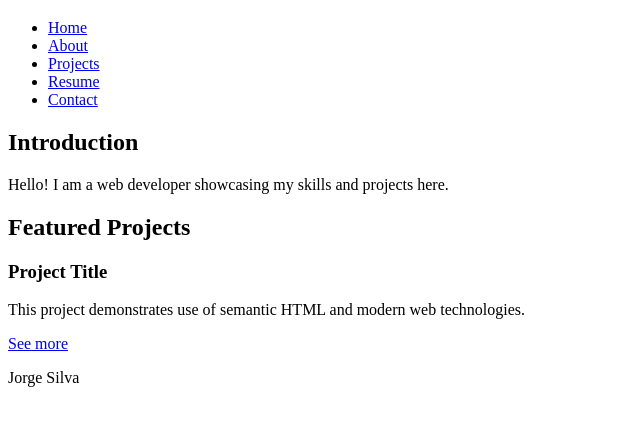
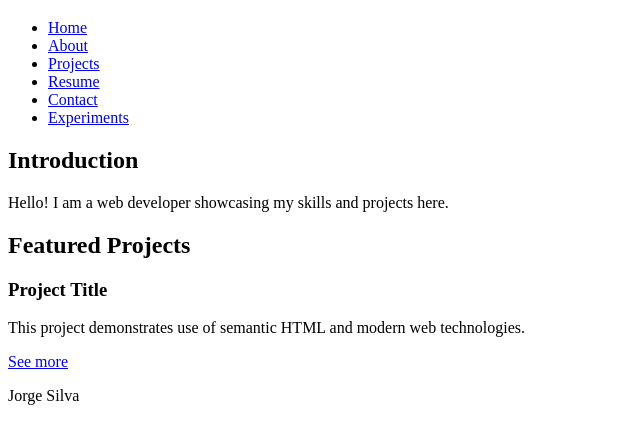
Before and after one commit to jsilvaayala/cse134-hw2, a plain HTML site: page index.html in a window 1280 px wide. Shown: the part 61-504 px from the top of the page, without its empty margins (0-640 px from the left). Drawn offline with Linux system fonts and the light colour scheme.

Commit message:
updated home

```diff
--- a/index.html
+++ b/index.html
@@ -16,6 +16,7 @@
         <li><a href="projects.html">Projects</a></li>
         <li><a href="resume.html">Resume</a></li>
         <li><a href="contact.html">Contact</a></li>
+        <li><a href="experiments.html">Experiments</a></li>
       </ul>
     </nav>
   </header>
```
